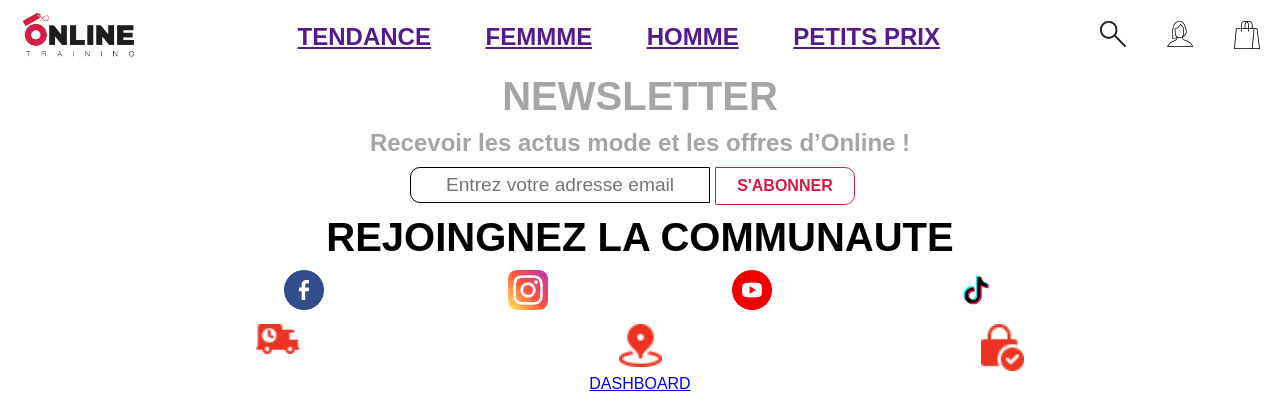
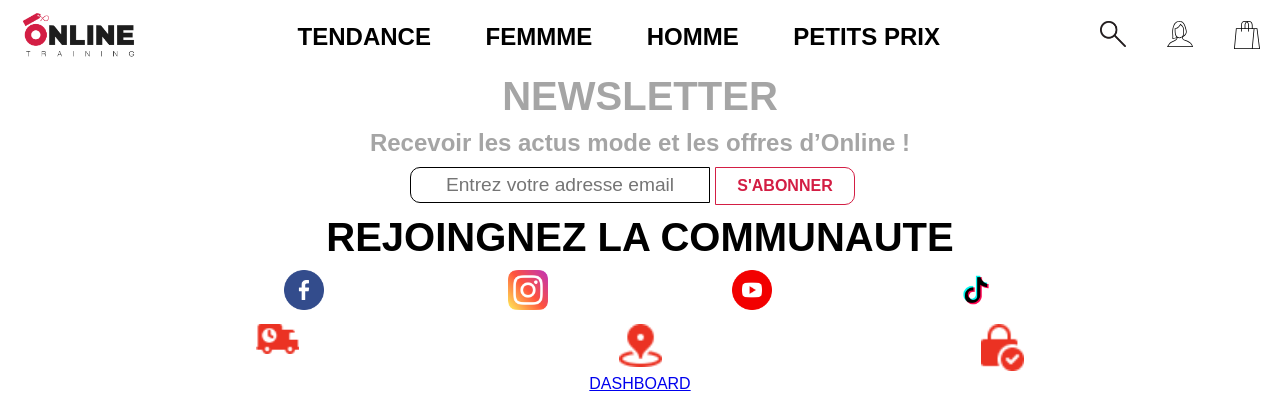
Before and after one commit to GregoryVDev/OnlineTraining, a PHP site: page / in a window 1280 px wide. Shown: the top 420 px of the page. Run offline with PHP 8.4, Linux system fonts and the light colour scheme.

Commit message:
responsive et css navBar

```diff
--- a/src/css/navBar.css
+++ b/src/css/navBar.css
@@ -17,6 +17,16 @@
     font-weight: bolder;
     gap: 8%;
     width: 350px;
+}
+
+.menuCouleur a {
+    color: #D31E44;
+}
+
+.rubrique a {
+    text-decoration: none;
+    color: black;
+
 }
 
 .navBar_droite {
--- a/src/templates/header.php
+++ b/src/templates/header.php
@@ -9,17 +9,15 @@
             <img src="./img/navBar/logo-online-training.png" width="80px" alt="Logo Online Training">
         </div>
         <div class="rubrique">
-        <div><a href="">TENDANCE</a></div>
-        <div><a href="">FEMMME</a></div>
-        <div><a href="">HOMME</a></div>
-        <div><a href="">PETITS PRIX</a></div>
-
+            <div><a href="">TENDANCE</a></div>
+            <div class="menuCouleur"><a href="">FEMMME</a></div>
+            <div><a href="">HOMME</a></div>
+            <div><a href="">PETITS PRIX</a></div>
         </div>
-
         <div class="navBar_droite">
             <div><img src="./img/navBar/iconSearch.png" width="15px" alt="Rechercher"></div>
             <div><img src="./img/navBar/account.svg" width="15px" alt="Compte"></div>
             <div><img src="./img/navBar/cart.svg" width="15px" alt="Panier"></div>
-         </div>
+        </div>
     </div>
 </nav>
```
